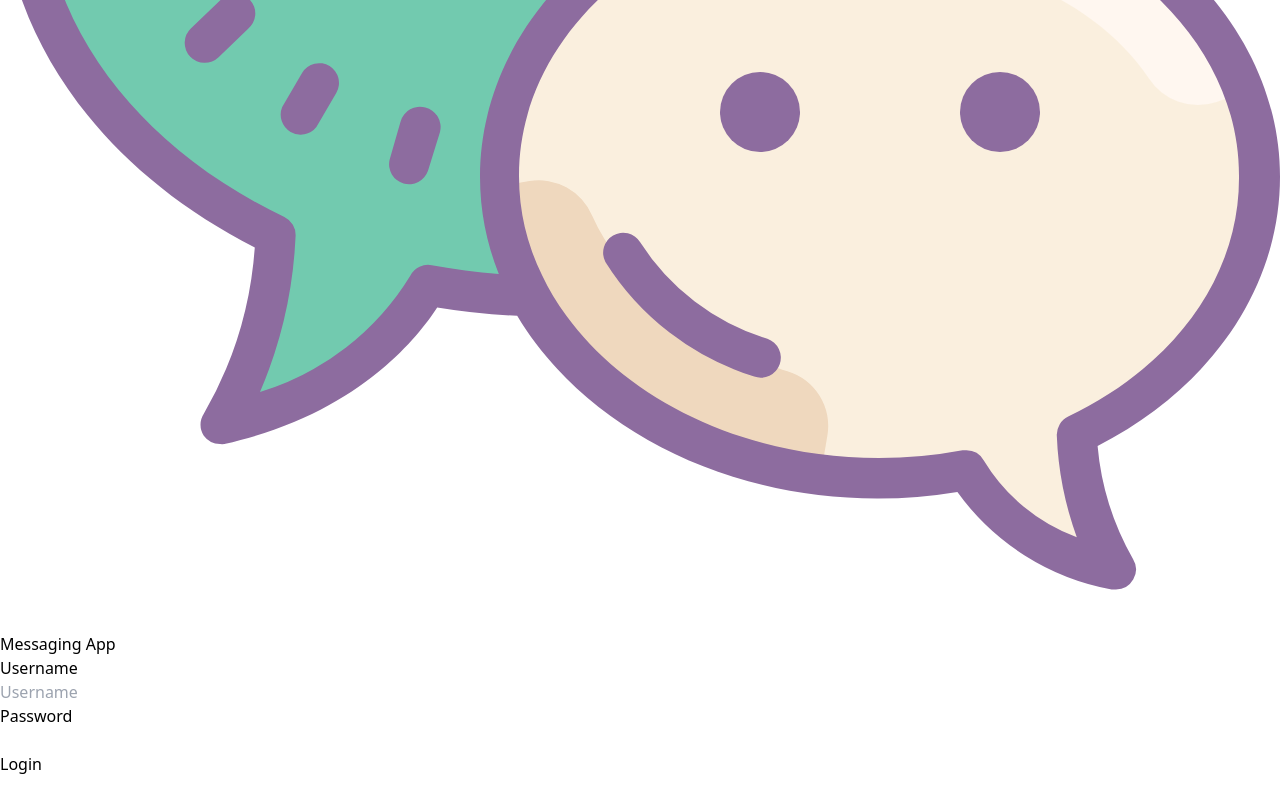
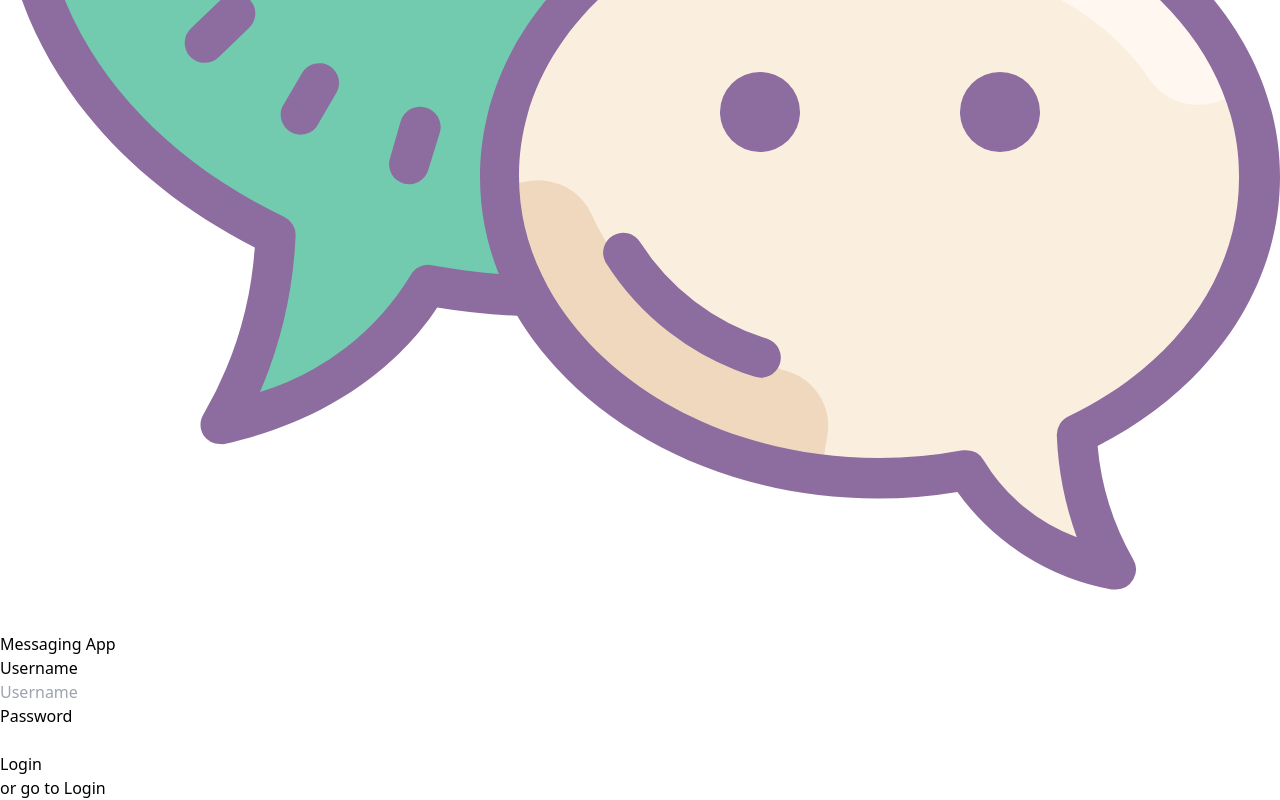
Before and after one commit to LittiosiN/dedalord-challenge, a React (Vite) app in the folder client/: page / in a window 1280 px wide. Shown: the part 648-1448 px from the top of the page. Before the commit the page ends 1424 px from the top, so only its background shows below. Built offline with nearby package versions, Linux system fonts and the light colour scheme.

Commit message:
adding show different form logic

```diff
--- a/client/src/pages/AuthPage.tsx
+++ b/client/src/pages/AuthPage.tsx
@@ -6,7 +6,7 @@ function AuthPage() {
   const [showRegister, setShowRegister] = useState<boolean>(false)
   return (
     <>
-      <div className='w-screen h-screen pt-24 bg-gray-200 items-center flex flex-col align-top'>
+      <main className='w-screen h-screen pt-24 bg-gray-200 items-center flex flex-col align-top'>
         <Logo />
         <section>
           <>
@@ -15,9 +15,16 @@ function AuthPage() {
             ) : (
               <LoginForm />
             )}
+            <div
+              className='text-sm mt-2 text-center'
+            >
+              or go to <span
+              className='font-semibold cursor-pointer'
+              onClick={() => setShowRegister(!showRegister)}>{`${showRegister ? 'Register' : 'Login'}`}</span>
+            </div>
           </>
         </section>
-      </div>
+      </main>
     </>
   )
 }
```
